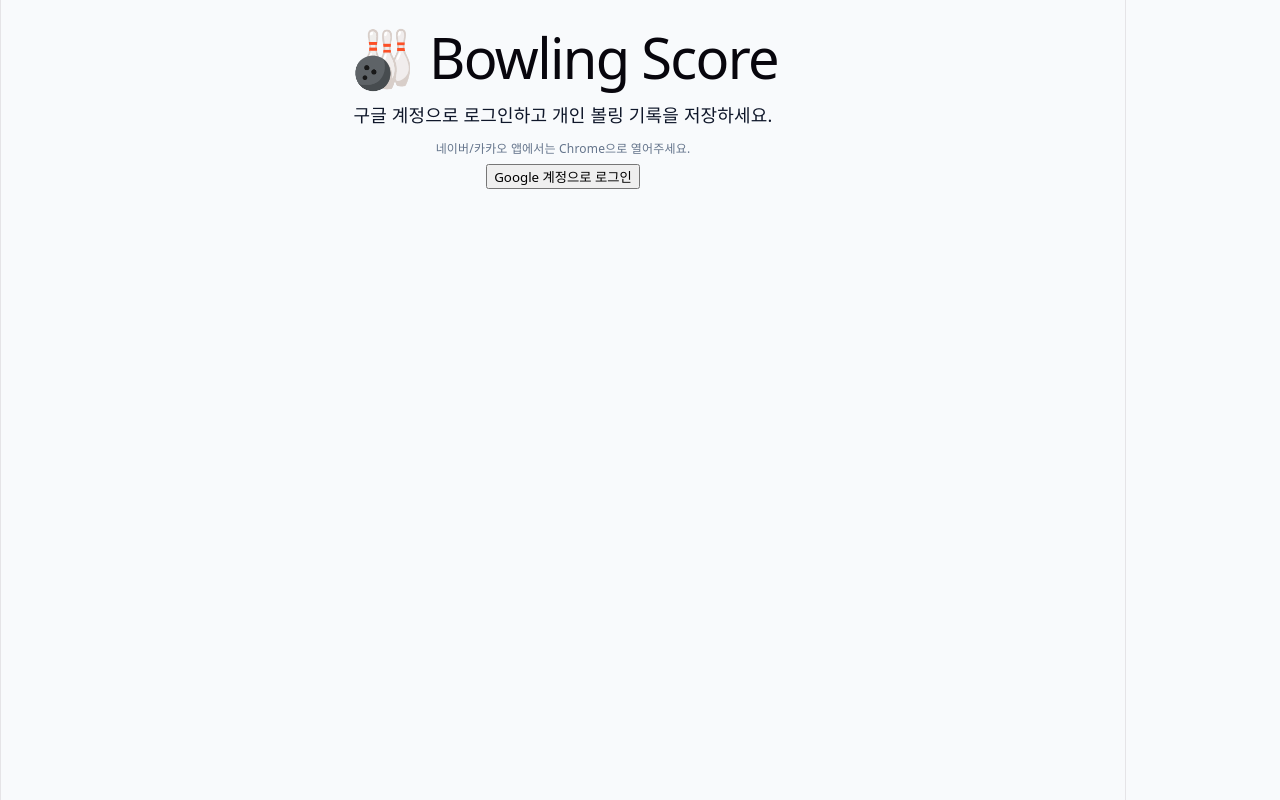
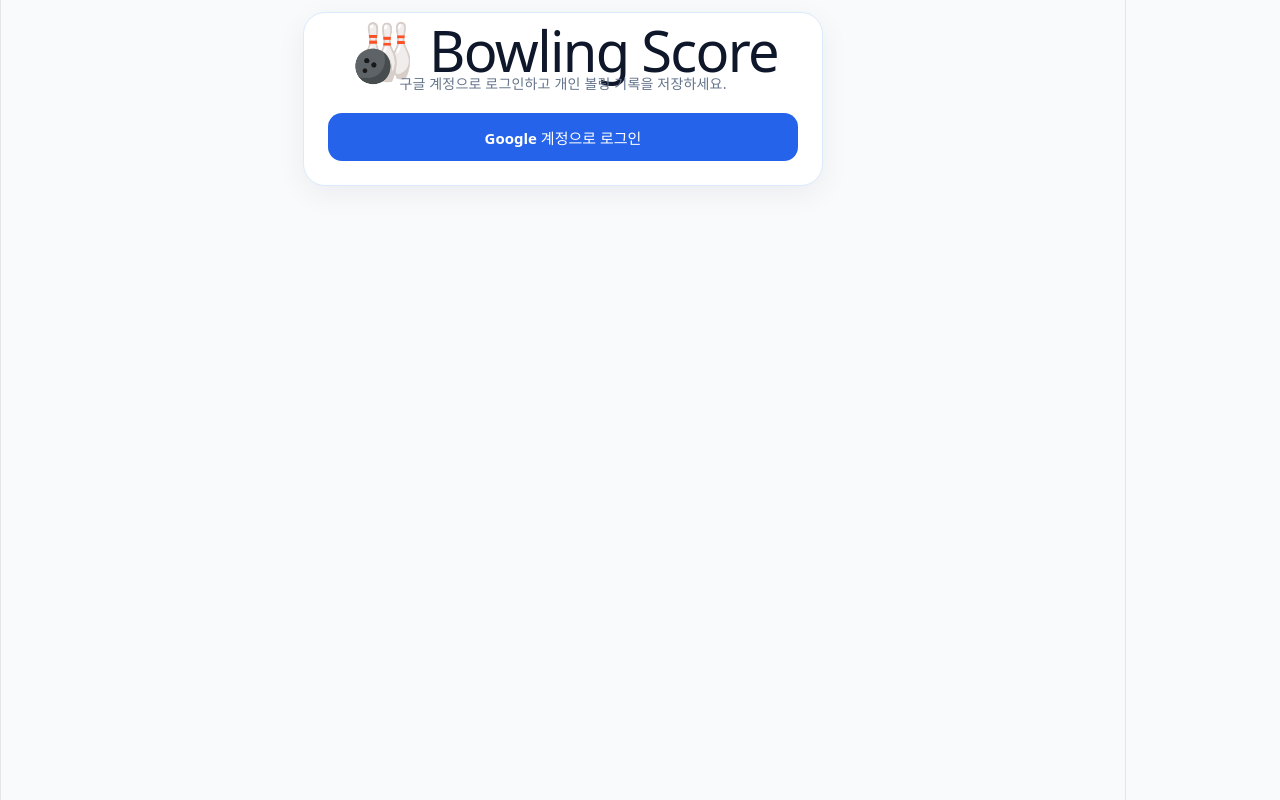
Before and after one commit to doyoon-Lee/bowling-app, a React (Vite) app: page / in a window 1280 px wide. Built offline with nearby package versions, Linux system fonts and the light colour scheme.

Commit message:
open login in external browser

```diff
--- a/src/App.css
+++ b/src/App.css
@@ -504,3 +504,56 @@ body {
   font-size: 12px;
   text-align: center;
 }
+
+.loginCard {
+  background: white;
+  border: 1px solid #dbeafe;
+  border-radius: 22px;
+  padding: 24px;
+  box-shadow: 0 8px 30px rgba(15, 23, 42, 0.06);
+  text-align: center;
+}
+
+.loginCard h1 {
+  margin: 0 0 8px;
+  color: #0f172a;
+}
+
+.loginCard p {
+  margin: 0 0 16px;
+  color: #64748b;
+  font-size: 14px;
+}
+
+.googleLoginButton {
+  width: 100%;
+  height: 48px;
+  border: none;
+  border-radius: 14px;
+  background: #2563eb;
+  color: white;
+  font-size: 15px;
+  font-weight: 800;
+}
+
+.browserNotice {
+  margin: 14px 0;
+  padding: 12px;
+  border-radius: 14px;
+  background: #fff7ed;
+  border: 1px solid #fed7aa;
+  text-align: left;
+}
+
+.browserNotice strong {
+  display: block;
+  color: #9a3412;
+  font-size: 14px;
+  margin-bottom: 4px;
+}
+
+.browserNotice span {
+  display: block;
+  color: #9a3412;
+  font-size: 12px;
+}
--- a/src/App.jsx
+++ b/src/App.jsx
@@ -286,6 +286,31 @@ function getDayHigh(records) {
   return Math.max(...records.map((record) => Number(record.total || 0)));
 }
 
+function isInAppBrowser() {
+  const ua = navigator.userAgent.toLowerCase();
+
+  return (
+    ua.includes("naver") ||
+    ua.includes("kakaotalk") ||
+    ua.includes("instagram") ||
+    ua.includes("fbav") ||
+    ua.includes("line")
+  );
+}
+
+function openCurrentPageInExternalBrowser() {
+  const currentUrl = window.location.href;
+  const urlWithoutProtocol = currentUrl.replace(/^https?:\/\//, "");
+  const ua = navigator.userAgent.toLowerCase();
+
+  if (/android/i.test(ua)) {
+    window.location.href = `intent://${urlWithoutProtocol}#Intent;scheme=https;package=com.android.chrome;end`;
+    return;
+  }
+
+  window.location.href = currentUrl;
+}
+
 export default function App() {
   const [session, setSession] = useState(null);
   const [authLoading, setAuthLoading] = useState(true);
@@ -373,7 +398,7 @@ export default function App() {
           .select("id, user_id, user_email, player_name, place, total, rolls, frames, created_at")
           .eq("user_id", user.id)
           .order("created_at", { ascending: false })
-          .limit(100);
+          .limit(1000);
 
         if (!error && data && mounted) setRecords(data);
       };
@@ -401,47 +426,26 @@ export default function App() {
   }, [user]);
 
   const signInWithGoogle = async () => {
-  const client = await getSupabaseClient();
-
-  if (!client) {
-    alert(".env 파일 확인");
+    if (isInAppBrowser()) {
+      alert("네이버/카카오 앱 내부 브라우저에서는 Google 로그인이 차단될 수 있습니다. Chrome으로 이동합니다.");
+      openCurrentPageInExternalBrowser();
       return;
     }
 
-  const ua = navigator.userAgent.toLowerCase();
-
-  const isInAppBrowser =
-    ua.includes("naver") ||
-    ua.includes("kakaotalk") ||
-    ua.includes("instagram") ||
-    ua.includes("fbav");
-
-  const currentUrl = window.location.origin;
-
-  if (isInAppBrowser) {
-    const externalUrl = `googlechrome://${window.location.host}`;
-
-    alert("네이버/카카오 앱에서는 로그인 제한이 있어 Chrome으로 이동합니다.");
-
-    if (/android/i.test(ua)) {
-      window.location.href = externalUrl;
-    } else {
-      window.location.href = currentUrl;
-    }
-
+    const client = await getSupabaseClient();
+    if (!client) {
+      alert(".env 파일에 VITE_SUPABASE_URL, VITE_SUPABASE_ANON_KEY를 설정해야 합니다.");
       return;
     }
 
     const { error } = await client.auth.signInWithOAuth({
       provider: "google",
       options: {
-      redirectTo: currentUrl,
+        redirectTo: window.location.origin,
       },
     });
 
-  if (error) {
-    alert(`구글 로그인 실패: ${error.message}`);
-  }
+    if (error) alert(`구글 로그인 실패: ${error.message}`);
   };
 
   const signOut = async () => {
@@ -522,16 +526,25 @@ const signInWithGoogle = async () => {
   }
 
   if (!session) {
+    const inAppBrowser = isInAppBrowser();
+
     return (
       <main className="app">
         <section className="container">
           <div className="loginCard">
             <h1>🎳 Bowling Score</h1>
             <p>구글 계정으로 로그인하고 개인 볼링 기록을 저장하세요.</p>
-            <small className="loginNotice">
-            네이버/카카오 앱에서는 Chrome으로 열어주세요.
-          </small>
-            <button className="googleLoginButton" onClick={signInWithGoogle}>Google 계정으로 로그인</button>
+
+            {inAppBrowser && (
+              <div className="browserNotice">
+                <strong>외부 브라우저가 필요합니다.</strong>
+                <span>네이버/카카오 앱 내부 브라우저에서는 Google 로그인이 차단될 수 있습니다.</span>
+              </div>
+            )}
+
+            <button className="googleLoginButton" onClick={signInWithGoogle}>
+              {inAppBrowser ? "Chrome으로 열기" : "Google 계정으로 로그인"}
+            </button>
           </div>
         </section>
       </main>
```
Lines whose indentation alone changed are shown as unchanged.
